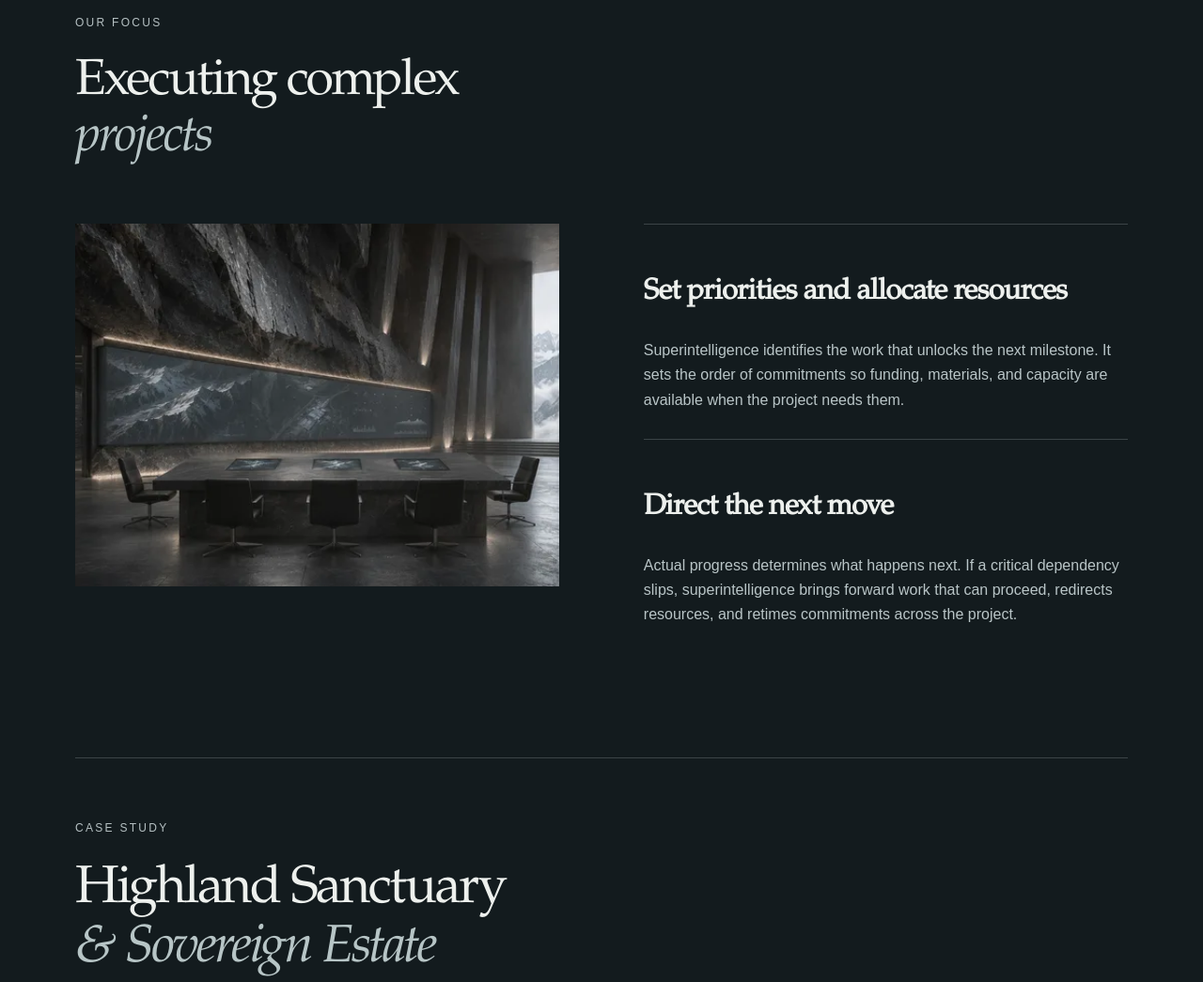
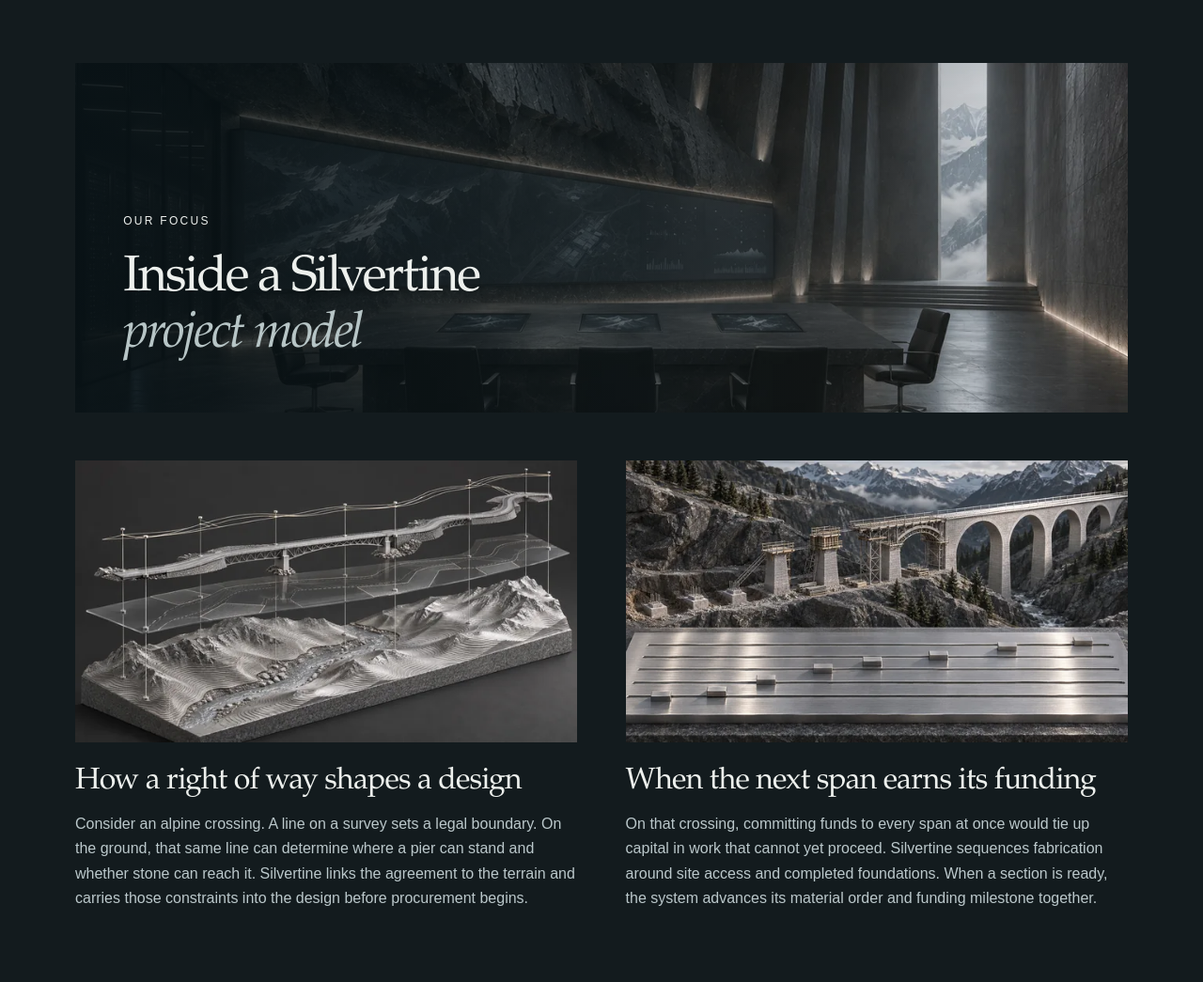
Before and after one commit to civnexus/silvertine, a website: page public/index.html in a window 1280 px wide. Shown: the part 1920-2965 px from the top of the page at 94% size. Drawn offline with Linux system fonts and the light colour scheme.

Commit message:
Introduce Silvertine and illustrate its project intelligence systems

```diff
--- a/public/index.html
+++ b/public/index.html
@@ -63,10 +63,10 @@
       <div class="wrap">
         <div class="section-heading"><p class="eyebrow">Perspective</p></div>
         <div class="perspective-grid">
-          <h2 id="perspective-title">How Silvertine runs a project</h2>
+          <h2 id="perspective-title">The operating intelligence behind physical projects</h2>
           <div class="perspective-copy">
-            <p>We start with the outcome the project must deliver. Superintelligence works back from that objective to determine what has to happen, in what order, and where to commit resources.</p>
-            <p>That same intelligence directs execution. It connects decisions about capital, technology, and physical operations throughout the life of the project.</p>
+            <p>Silvertine is an applied superintelligence company. We build custom intelligence applications to run complex projects, working back from what each project must deliver.</p>
+            <p>Our systems bring legal agreements, architectural designs, terrain surveys, material sources, and financing into one project model. As work advances on the ground, that model directs what moves next, where resources go, and when to commit capital.</p>
           </div>
         </div>
         <img class="perspective-landscape" src="/assets/alpine-reservoir-1280.webp" srcset="/assets/alpine-reservoir-640.webp 640w, /assets/alpine-reservoir-1280.webp 1280w" sizes="(max-width: 600px) 86vw, 88vw" width="1280" height="720" loading="lazy" decoding="async" alt="An alpine dam spans a granite valley below the peaks.">
@@ -74,21 +74,21 @@
     </section>
     <section class="focus section-dark" id="focus" aria-labelledby="focus-title">
       <div class="wrap">
-        <div class="focus-heading">
-          <div><p class="eyebrow">Our focus</p><h2 id="focus-title">Executing complex<br><em>projects</em></h2></div>
+        <div class="systems-heading">
+          <img class="systems-room" src="/assets/mission-control-1280.webp" srcset="/assets/mission-control-640.webp 640w, /assets/mission-control-1280.webp 1280w" sizes="88vw" width="1280" height="720" loading="lazy" alt="">
+          <div><p class="eyebrow">Our focus</p><h2 id="focus-title">Inside a Silvertine<br><em>project model</em></h2></div>
         </div>
-        <div class="focus-grid">
-          <img class="execution-photo" src="/assets/mission-control-1280.webp" srcset="/assets/mission-control-640.webp 640w, /assets/mission-control-1280.webp 1280w, /assets/mission-control-1680.webp 1680w" sizes="(max-width: 800px) 86vw, 42vw" width="1680" height="945" loading="lazy" decoding="async" alt="Illustration of a project planning room with terrain maps and digital site models.">
-          <div class="execution-method">
-            <article>
-              <h3 class="focus-title">Set priorities and allocate resources</h3>
-              <p>Superintelligence identifies the work that unlocks the next milestone. It sets the order of commitments so funding, materials, and capacity are available when the project needs them.</p>
-            </article>
-            <article>
-              <h3 class="focus-title">Direct the next move</h3>
-              <p>Actual progress determines what happens next. If a critical dependency slips, superintelligence brings forward work that can proceed, redirects resources, and retimes commitments across the project.</p>
-            </article>
-          </div>
+        <div class="systems-studies">
+          <article>
+            <img src="/assets/corridor-1280.webp" srcset="/assets/corridor-640.webp 640w, /assets/corridor-1280.webp 1280w" sizes="(max-width: 760px) 86vw, 43vw" width="1280" height="720" decoding="async" loading="lazy" alt="Exploded terrain model showing a crossing, survey lines, and river valley in separate layers.">
+            <h3>How a right of way shapes a design</h3>
+            <p>Consider an alpine crossing. A line on a survey sets a legal boundary. On the ground, that same line can determine where a pier can stand and whether stone can reach it. Silvertine links the agreement to the terrain and carries those constraints into the design before procurement begins.</p>
+          </article>
+          <article>
+            <img src="/assets/sequence-1280.webp" srcset="/assets/sequence-640.webp 640w, /assets/sequence-1280.webp 1280w" sizes="(max-width: 760px) 86vw, 43vw" width="1280" height="720" decoding="async" loading="lazy" alt="Viaduct model showing foundations, piers, and finished arches above parallel milestone tracks.">
+            <h3>When the next span earns its funding</h3>
+            <p>On that crossing, committing funds to every span at once would tie up capital in work that cannot yet proceed. Silvertine sequences fabrication around site access and completed foundations. When a section is ready, the system advances its material order and funding milestone together.</p>
+          </article>
         </div>
       </div>
     </section>
--- a/public/styles.css
+++ b/public/styles.css
@@ -72,3 +72,43 @@
   .closing-grid { grid-template-columns: 1fr; gap: 3rem; }
   .closing-gallery { aspect-ratio: 1.78; }
 }
+
+.systems-heading {
+  position: relative;
+  isolation: isolate;
+  overflow: hidden;
+  display: grid;
+  align-items: end;
+  min-height: clamp(19rem, 29vw, 28rem);
+  padding: clamp(1.5rem, 4vw, 4rem);
+}
+.systems-room, .systems-heading::before {
+  position: absolute;
+  inset: 0;
+  width: 100%;
+  height: 100%;
+}
+.systems-room { object-fit: cover; object-position: center 55%; z-index: -2; }
+.systems-heading::before {
+  content: '';
+  z-index: -1;
+  background: linear-gradient(90deg,rgba(8,18,22,.91),rgba(8,18,22,.55) 54%,transparent);
+}
+.systems-heading .eyebrow { margin-bottom: 1.4rem; }
+.systems-studies {
+  display: grid;
+  grid-template-columns: repeat(2,minmax(0,1fr));
+  gap: clamp(2rem,4vw,4rem);
+  margin-top: clamp(2rem,4vw,4rem);
+}
+.systems-studies img { width: 100%; }
+.systems-studies h3 {
+  margin: 1.5rem 0 .8rem;
+  font: 400 clamp(1.65rem,2.5vw,2.5rem)/1.15 var(--serif);
+  letter-spacing: -.025em;
+}
+.systems-studies p { max-width: 62ch; color: #bbc8cb; }
+@media (max-width:760px) {
+  .systems-studies { grid-template-columns: 1fr; }
+  .systems-heading h2 { font-size: clamp(2.35rem,8vw,3rem); }
+}
```
Also changed, not shown: public/assets/corridor-1280.webp (added), public/assets/corridor-640.webp (added), public/assets/sequence-1280.webp (added), public/assets/sequence-640.webp (added).
